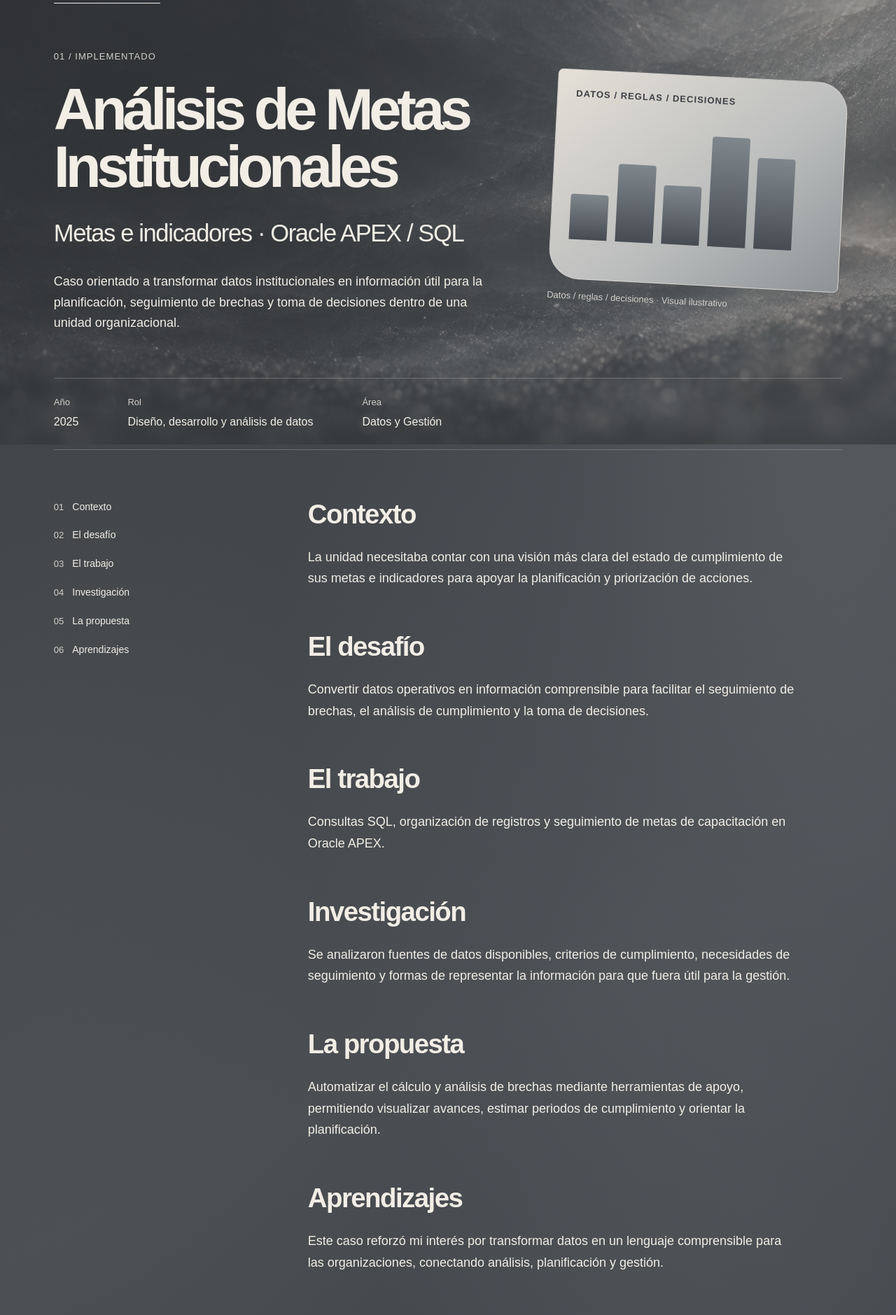
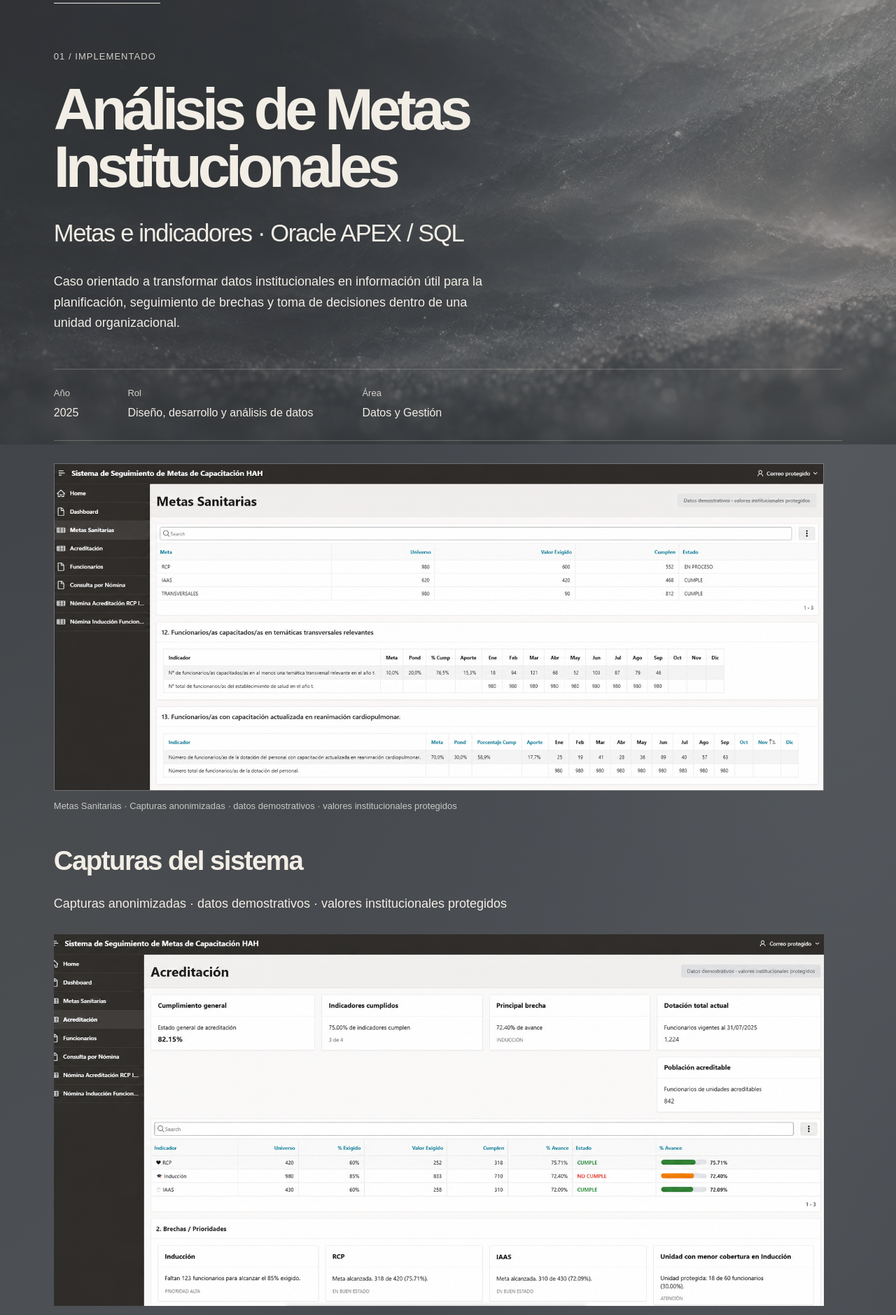
Before and after one commit to Fransheskajrb/portfolio-fransheska, a Next.js app: page /case-studies/institutional-goals in a window 1280 px wide. Shown: the part 165-2044 px from the top of the page at 70% size. Built offline with nearby package versions, Linux system fonts and the light colour scheme.

Commit message:
Use real screenshots as public case study covers

```diff
--- a/src/app/case-studies/[slug]/page.tsx
+++ b/src/app/case-studies/[slug]/page.tsx
@@ -3,7 +3,7 @@ import Link from "next/link";
 import { notFound } from "next/navigation";
 import Navbar from "@/components/Navbar";
 import Footer from "@/components/Footer";
-import CaseEvidence from "@/components/campo/CaseEvidence";
+import CaseEvidence, { CaseCover } from "@/components/campo/CaseEvidence";
 import ProjectVisual from "@/components/campo/ProjectVisual";
 import Reveal from "@/components/campo/Reveal";
 import ContactChannels from "@/components/campo/ContactChannels";
@@ -40,28 +40,31 @@ export default async function CaseStudyPage({ params }: Props) {
     { id: "aprendizajes", title: "Aprendizajes", text: study.learnings },
   ].filter((section) => section.text);
 
+  const facts = <dl className="case-facts">
+          {study.year && <div><dt>Año</dt><dd>{study.year}</dd></div>}
+          {study.role && <div><dt>Rol</dt><dd>{study.role}</dd></div>}
+          <div><dt>Área</dt><dd>{study.category}</dd></div>
+        </dl>;
+
   return <>
     <Navbar fromCase />
     <main id="main-content" tabIndex={-1} className="case-page">
       <article>
         <Link className="textlink case-back" href="/#trabajo">← Volver a proyectos</Link>
-        <div className="case-header">
+        <div className={`case-header${isPublic ? " case-header--evidence" : ""}`}>
           <div>
             <p className="case-eyebrow">{isPublic ? `${String(order).padStart(2, "0")} / ` : ""}{study.status}</p>
             <h1 className="case-title">{study.title}</h1>
             <p className="case-subtitle">{study.project.subtitle}</p>
             <p className="case-summary">{study.summary}</p>
           </div>
-          <figure className="case-visual project" data-pos="1">
+          {isPublic ? <>{facts}<CaseCover slug={slug} /></> : <figure className="case-visual project" data-pos="1">
             <ProjectVisual project={study.project} />
             <figcaption className="meta">{study.project.assetTitle} · Visual ilustrativo</figcaption>
-          </figure>
+          </figure>}
         </div>
-        <dl className="case-facts">
-          {study.year && <div><dt>Año</dt><dd>{study.year}</dd></div>}
-          {study.role && <div><dt>Rol</dt><dd>{study.role}</dd></div>}
-          <div><dt>Área</dt><dd>{study.category}</dd></div>
-        </dl>
+        {!isPublic && facts}
+        <CaseEvidence slug={slug} />
         <div className="case-reading">
           <nav className="case-index" aria-label="En este caso">
             {sections.map((section, index) => <a key={section.id} href={`#${section.id}`}>
@@ -72,7 +75,6 @@ export default async function CaseStudyPage({ params }: Props) {
             {sections.map((section) => <Reveal key={section.id} id={section.id} className="case-block">
               <h2>{section.title}</h2><p>{section.text}</p>
             </Reveal>)}
-            <CaseEvidence slug={slug} />
             <section className="case-block" aria-labelledby="case-tools-title">
               <h2 id="case-tools-title">{slug === "sirius" ? "Áreas y enfoques del proyecto" : "Herramientas y enfoque"}</h2>
               <ul className="case-tools">{study.tags.map((tag) => <li key={tag}>{tag}</li>)}</ul>
--- a/src/app/globals.css
+++ b/src/app/globals.css
@@ -119,3 +119,13 @@ main{z-index:1}footer{position:relative;z-index:1}
 .case-evidence img{display:block;width:100%;height:auto}
 .case-evidence figcaption{font-size:13px;line-height:1.6;margin-top:10px;color:#c8c8c5}
 .case-evidence a{display:block}
+
+/* Public case covers retain the complete screenshot at its original aspect ratio. */
+.case-page .case-header--evidence{grid-template-columns:1fr;gap:32px}
+.case-header--evidence .case-title{max-width:1000px}
+.case-header--evidence .case-facts{margin-bottom:0}
+.case-cover{margin:0;max-width:1100px}
+.case-cover a{display:block}
+.case-cover img{display:block;width:100%;height:auto;border:1px solid #c6c2ba55}
+.case-cover figcaption{font-size:13px;line-height:1.6;margin-top:12px;color:#c8c8c5}
+.case-page>article>.case-evidence{max-width:1100px}
--- a/src/components/campo/CaseEvidence.tsx
+++ b/src/components/campo/CaseEvidence.tsx
@@ -13,15 +13,30 @@ const evidence: Record<string, { src: string; title: string; width: number; heig
   ],
 };
 
+function protectionNotice(slug: string) {
+  return slug === "institutional-goals"
+    ? "Capturas anonimizadas · datos demostrativos · valores institucionales protegidos"
+    : "Capturas anonimizadas · datos demostrativos · información protegida";
+}
+
+export function CaseCover({ slug }: { slug: string }) {
+  const image = evidence[slug]?.[0];
+  if (!image) return null;
+  return <figure className="case-cover">
+    <a href={image.src} aria-label={`Ver captura completa de ${image.title}`}>
+      <Image src={image.src} alt={`${image.title}: captura anonimizada con datos demostrativos e información protegida`} width={image.width} height={image.height} unoptimized preload />
+    </a>
+    <figcaption>{image.title} · {protectionNotice(slug)}</figcaption>
+  </figure>;
+}
+
 export default function CaseEvidence({ slug }: { slug: string }) {
   // Do not publish broken image URLs while the original attachments are unavailable.
-  const images = (evidence[slug] ?? []).filter(({ src }) => existsSync(path.join(process.cwd(), "public", src)));
+  const images = (evidence[slug] ?? []).slice(1).filter(({ src }) => existsSync(path.join(process.cwd(), "public", src)));
   if (!images.length) return null;
   return <section className="case-evidence case-block" aria-labelledby="case-evidence-title">
     <h2 id="case-evidence-title">Capturas del sistema</h2>
-    <p className="meta">{slug === "institutional-goals"
-      ? "Capturas anonimizadas · datos demostrativos · valores institucionales protegidos"
-      : "Capturas anonimizadas · datos demostrativos · información protegida"}</p>
+    <p className="meta">{protectionNotice(slug)}</p>
     {images.map(({ src, title, width, height }) => <figure key={src}>
       <a href={src} aria-label={`Ver captura completa de ${title}`}>
         <Image src={src} alt={`${title}: captura anonimizada con datos demostrativos e información protegida`} width={width} height={height} unoptimized />
```
Also changed, not shown: 9 other files (tests, documents, lock files or other folders).
